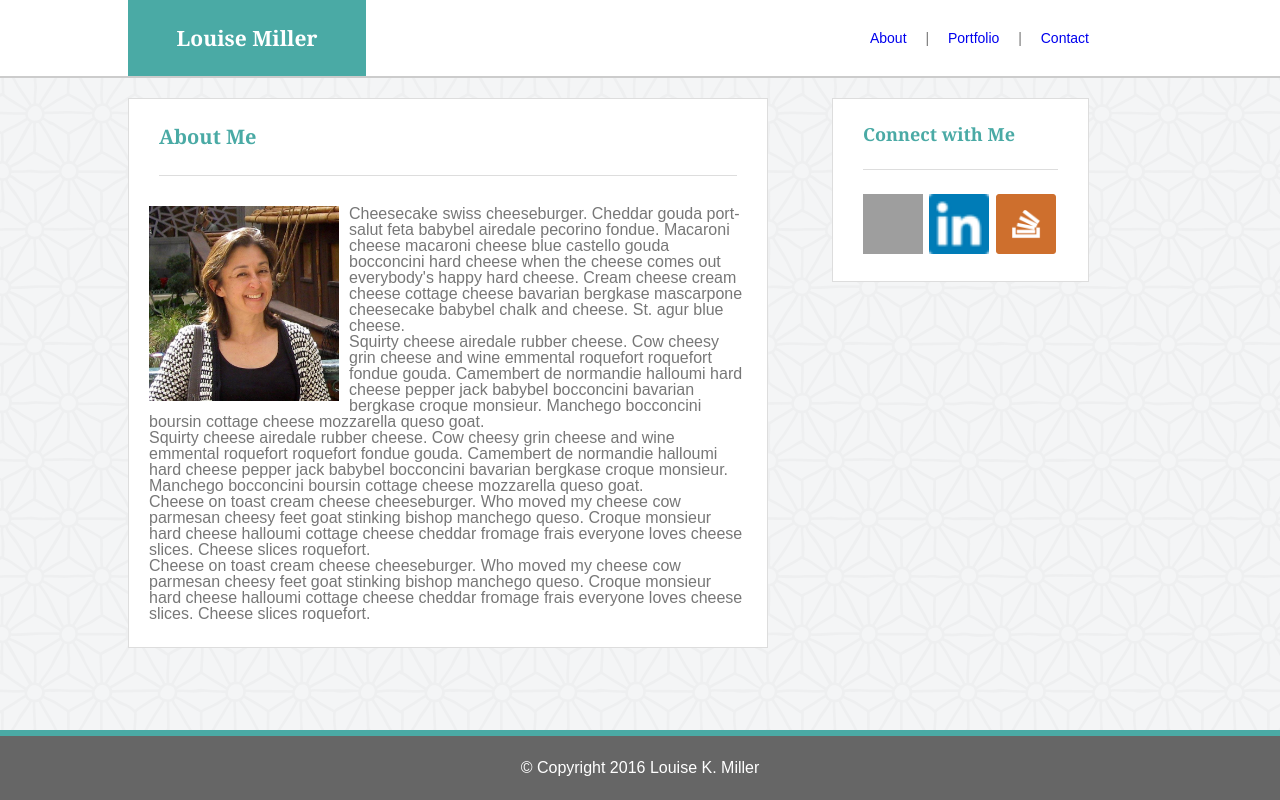
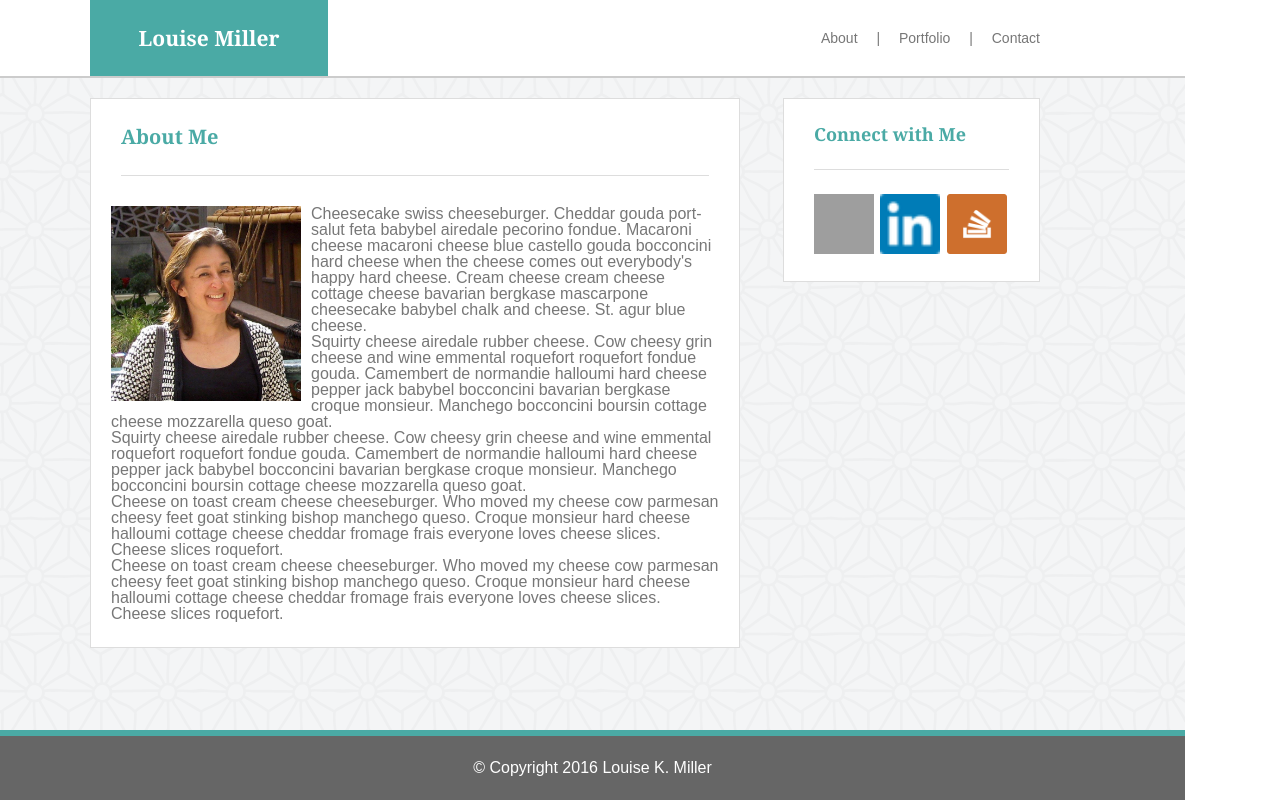
Before and after one commit to LouiseKMiller/Basic-Portfolio, a PHP site: page /index.php in a window 1280 px wide. Run offline with PHP 8.4, Linux system fonts and the light colour scheme; grey boxes are pictures that could not be loaded.

Commit message:
corrected width of content areas

```diff
--- a/assets/css/style.css
+++ b/assets/css/style.css
@@ -19,7 +19,7 @@
 
  .container {
  	margin-left: 0px;
- 	width: 100%;
+ 	width: 1185px;
   	}
 
 /*
@@ -49,15 +49,15 @@ Using in-line block elements
 .main-block {
 	display: inline-block;
 	vertical-align: top;
-	width: 50%;
-	margin-right: 5%;
-	margin-left: 10%;}
+	width: 650px;
+	margin-right: 43px;
+	margin-left: 90px;}
 
 .header-right,
 .side-bar {
 	display: inline-block;
 	vertical-align: top;
-	width: 35%;
+	width: 270px;
 }
 
 .main-block {
@@ -136,7 +136,7 @@ h2, h3 {
 	color: #4aaaa5;
 }
 footer {
-	color: white;
+	color: #ffffff;
 }
 
 /*
@@ -146,7 +146,7 @@ footer {
  */
 
  h1, h2, h3, h4 {
- 	font-family: 'Georgia', Times, "Times New Roman", serif;
+ 	font-family: 'Georgia', Times, 'Times New Roman', serif;
  }
 
  h3 {
@@ -159,7 +159,12 @@ Links
 ===================================================
 */
 a:link {
+	color: #777777;
 	text-decoration: none;
+}
+
+a:hover {
+	color: #4aaaa5;
 }
 
  /*
@@ -170,7 +175,7 @@ Header
 header {
 	height: 78px;
 	border-bottom: 2px solid #cccccc;
-	background-color: white;
+	background-color: #ffffff;
 }
 h1 {
 	font-size: 21px;
--- a/contact.html
+++ b/contact.html
@@ -10,7 +10,7 @@
 	<!-- BODY STARTS HERE -->
 	<!--   -->
 	<body>
-	<div class="page-wrap pretty-background">
+	<div class="container page-wrap pretty-background">
 		<header class="container">
 			<section class="header-left">
 				<h1>Louise Miller</h1>
--- a/index.html
+++ b/index.html
@@ -9,7 +9,7 @@
 	<!-- BODY STARTS HERE -->
 	<!--   -->
 	<body>
-	<div class="page-wrap pretty-background">
+	<div class="container page-wrap pretty-background">
 		<header class="container">
 			<section class="header-left">
 				<h1>Louise Miller</h1>
--- a/portfolio.html
+++ b/portfolio.html
@@ -10,7 +10,7 @@
 <!-- BODY STARTS HERE -->
 	<!--   -->
 	<body>
-	<div class="page-wrap pretty-background">
+	<div class="container page-wrap pretty-background">
 		<header class="container">
 			<section class="header-left">
 				<h1>Louise Miller</h1>
```
